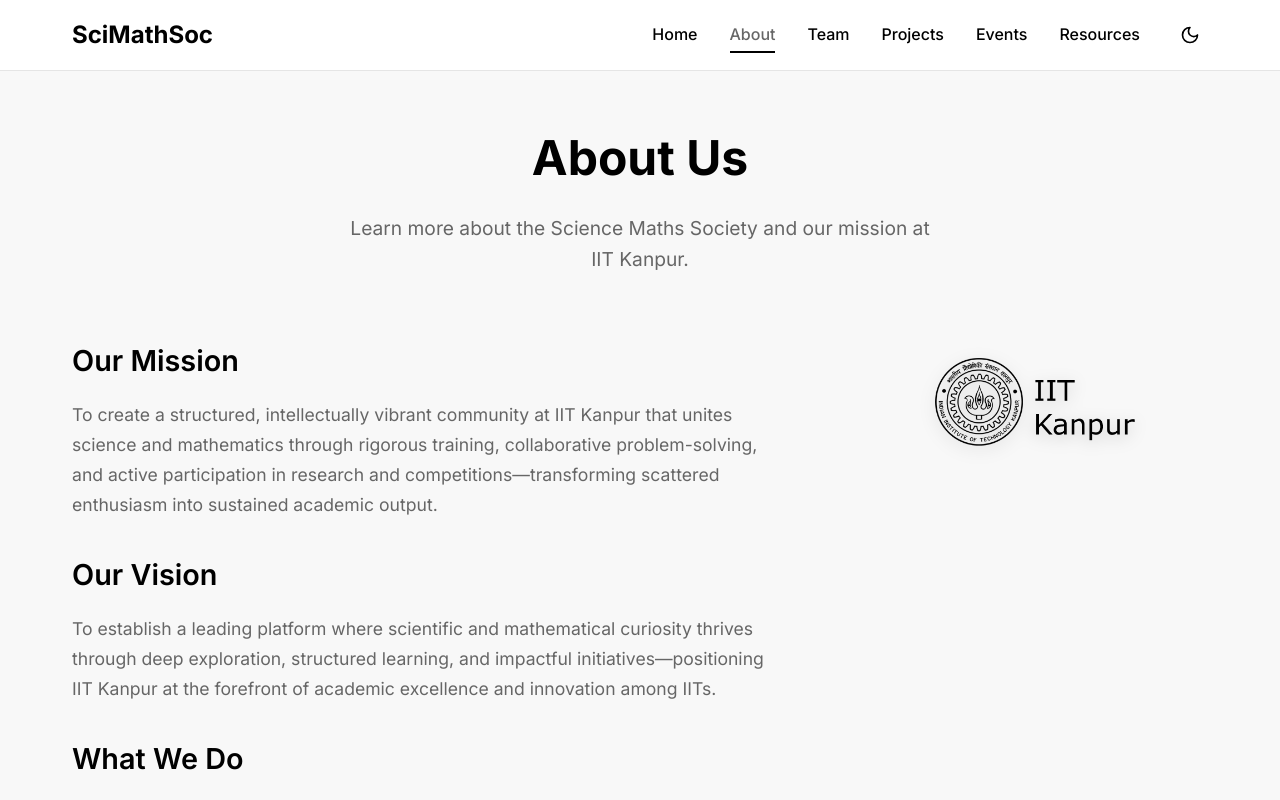
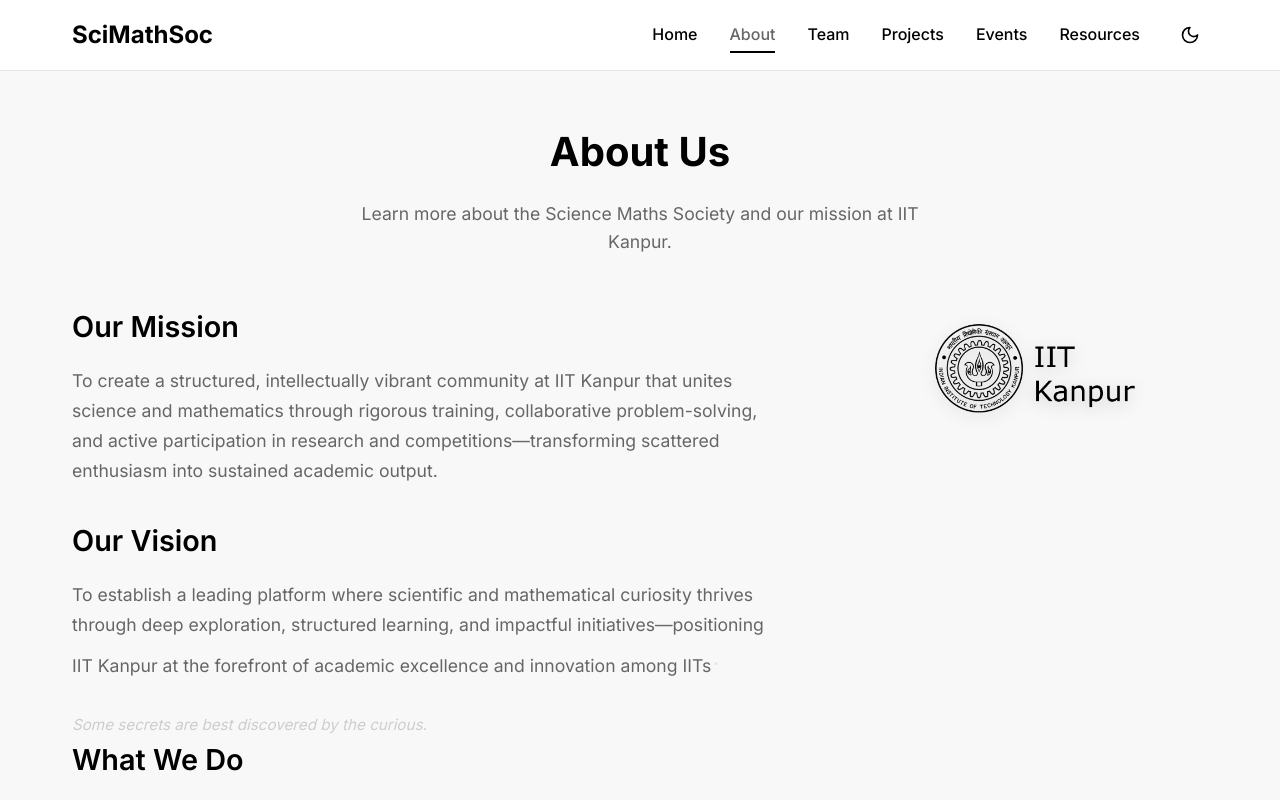
Before and after one commit to Singularityy0/scimathsoc, a React (Create React App) app: page /about in a window 1280 px wide. Shown: the top 800 px of the page. Built offline with nearby package versions, Linux system fonts and the light colour scheme.

Commit message:
Minor additions for Pavillion

```diff
--- a/src/App.js
+++ b/src/App.js
@@ -4,9 +4,11 @@ import Navbar from './components/Navbar';
 import Home from './pages/Home';
 import About from './pages/About';
 import Team from './pages/Team';
+
 import Projects from './pages/Projects';
 import Events from './pages/Events';
 import Resources from './pages/Resources';
+import History from './pages/History';
 import Footer from './components/Footer';
 
 export const ThemeContext = createContext();
@@ -31,6 +33,7 @@ function App() {
               <Route path="/projects" element={<Projects />} />
               <Route path="/events" element={<Events />} />
               <Route path="/resources" element={<Resources />} />
+              <Route path="/history" element={<History />} />
             </Routes>
           </main>
           <Footer />
--- a/src/pages/About.js
+++ b/src/pages/About.js
@@ -36,9 +36,28 @@ const About = () => {
 
               <h2>Our Vision</h2>
               <p>
-                To establish a leading platform where scientific and mathematical curiosity thrives through deep exploration, structured learning, and impactful initiatives—positioning IIT Kanpur at the forefront of academic excellence and innovation among IITs.
+                To establish a leading platform where scientific and mathematical curiosity thrives through deep exploration, structured learning, and impactful initiatives—positioning IIT Kanpur at the forefront of academic excellence and innovation among IITs
+                <a
+                  href="/history"
+                  style={{
+                    color: isDarkMode ? '#888' : '#bbb',
+                    fontSize: '1.2em',
+                    textDecoration: 'none',
+                    opacity: 0.35,
+                    marginLeft: '2px',
+                    cursor: 'pointer',
+                    verticalAlign: 'super',
+                  }}
+                  title="Some secrets are best discovered by the curious."
+                  aria-label="hidden history page"
+                >
+                  .
+                </a>
               </p>
 
+              <div style={{ fontSize: '0.95em', color: isDarkMode ? '#888' : '#bbb', margin: '18px 0 0 0', fontStyle: 'italic', opacity: 0.7 }}>
+                Some secrets are best discovered by the curious.
+              </div>
               <h2>What We Do</h2>
               <ul>
                 <li>Conduct deep-dive academic discussions that go beyond surface-level exploration</li>
--- /dev/null
+++ b/src/pages/History.css
@@ -0,0 +1,74 @@
+.history-page {
+  padding-top: 120px;
+  min-height: 100vh;
+  background: #f9fafb;
+  transition: all 0.3s ease;
+}
+
+.page-header {
+  text-align: center;
+  margin-bottom: 3rem;
+}
+
+.page-title {
+  font-size: 2.5rem;
+  font-weight: 700;
+  margin-bottom: 1rem;
+  color: #ffffff;
+}
+
+.page-subtitle {
+  font-size: 1.1rem;
+  color: #666;
+  margin-bottom: 2rem;
+}
+
+.history-content {
+  background: #fff;
+  border-radius: 12px;
+  box-shadow: 0 4px 24px rgba(0,0,0,0.07);
+  padding: 2rem 2.5rem;
+  max-width: 700px;
+  margin: 0 auto;
+}
+
+.history-content h2 {
+  color: #2563eb;
+  margin-top: 1.5rem;
+  margin-bottom: 0.7rem;
+}
+
+.history-content ul {
+  margin-left: 1.2rem;
+  color: #444;
+}
+
+.history-content li {
+  margin-bottom: 0.7rem;
+}
+
+.dark-mode .history-page {
+  background: #18181b;
+}
+
+.dark-mode .history-content {
+  background: #23272f;
+  color: #e5e7eb;
+  box-shadow: 0 4px 24px rgba(0,0,0,0.18);
+}
+
+.dark-mode .page-title {
+  color: #ffffff;
+}
+
+.dark-mode .page-subtitle {
+  color: #bbb;
+}
+
+.dark-mode .history-content h2 {
+  color: #60a5fa;
+}
+
+.dark-mode .history-content ul {
+  color: #d1d5db;
+}
--- /dev/null
+++ b/src/pages/History.js
@@ -0,0 +1,43 @@
+import React from 'react';
+import { motion } from 'framer-motion';
+import './History.css';
+
+const History = () => {
+  return (
+    <div className="history-page">
+      <div className="container">
+        <motion.div
+          className="page-header"
+          initial={{ opacity: 0, y: 30 }}
+          animate={{ opacity: 1, y: 0 }}
+          transition={{ duration: 0.6 }}
+        >
+          <h1 className="page-title">Early History</h1>
+          <p className="page-subtitle">
+            Welcome to the hidden page! Here you'll find the untold story and some fun secrets of our society.
+          </p>
+        </motion.div>
+        <motion.section
+          className="history-content"
+          initial={{ opacity: 0, y: 30 }}
+          animate={{ opacity: 1, y: 0 }}
+          transition={{ duration: 0.6, delay: 0.2 }}
+        >
+          <h2>How It All Began</h2>
+          <p>
+
+            Although the inception The Science and Mathematics Society was this year only, there was a community dedicated for the same cause as we stand today
+          </p>
+          <h2>Science Coffee House</h2>
+          <ul>
+            <li>Science Coffeehouse was a hobby and enthusiast group at the Indian Institute of Technology, Kanpur which presented its students a platform for discussions, talks, sharing ideas and not drinking coffee while doing so. The group indulged in the philandery of counter-intuitive mathematics along with a wide array of basic sciences.</li>
+            <li> Founded in 2016 </li>
+
+          </ul>
+        </motion.section>
+      </div>
+    </div>
+  );
+};
+
+export default History;
```
